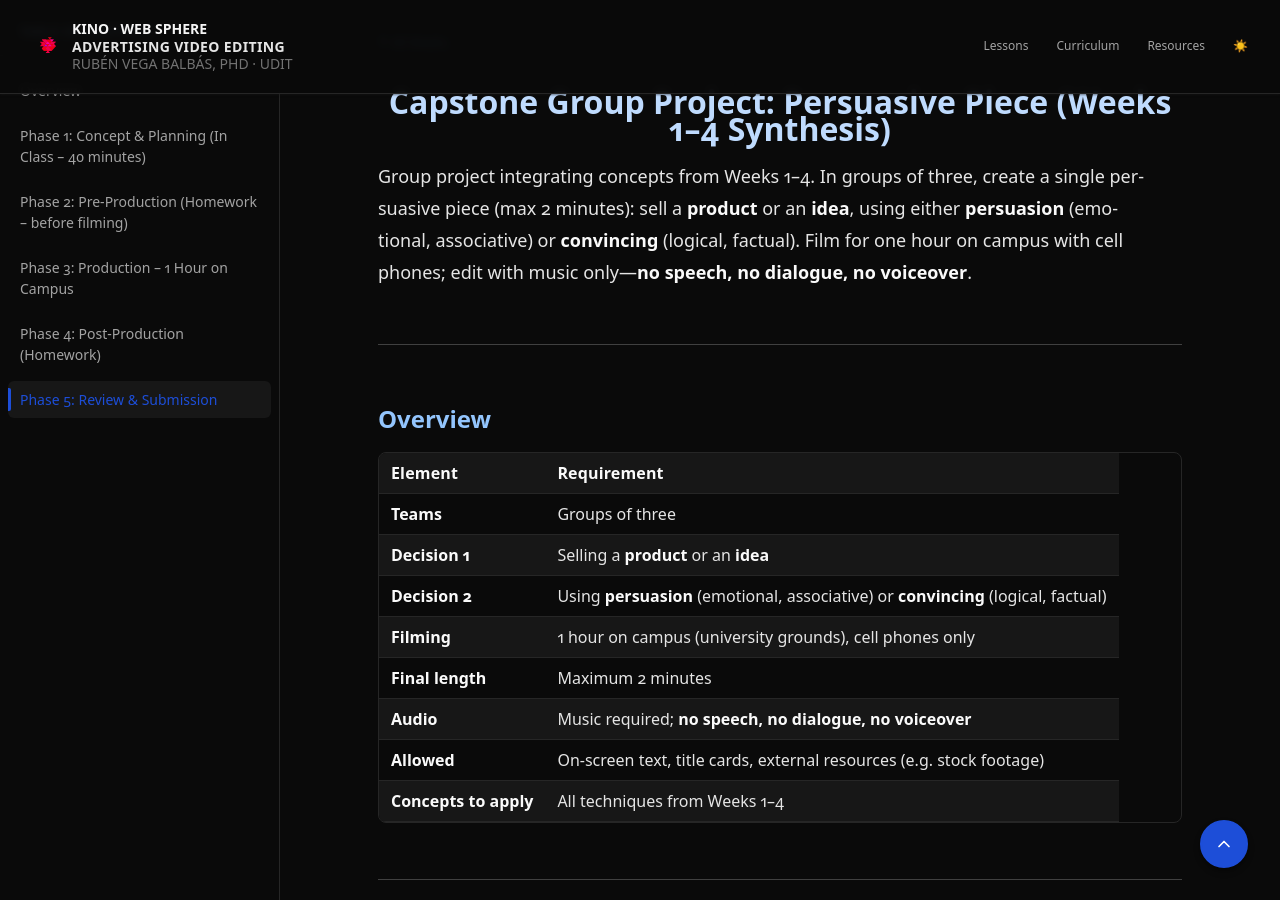
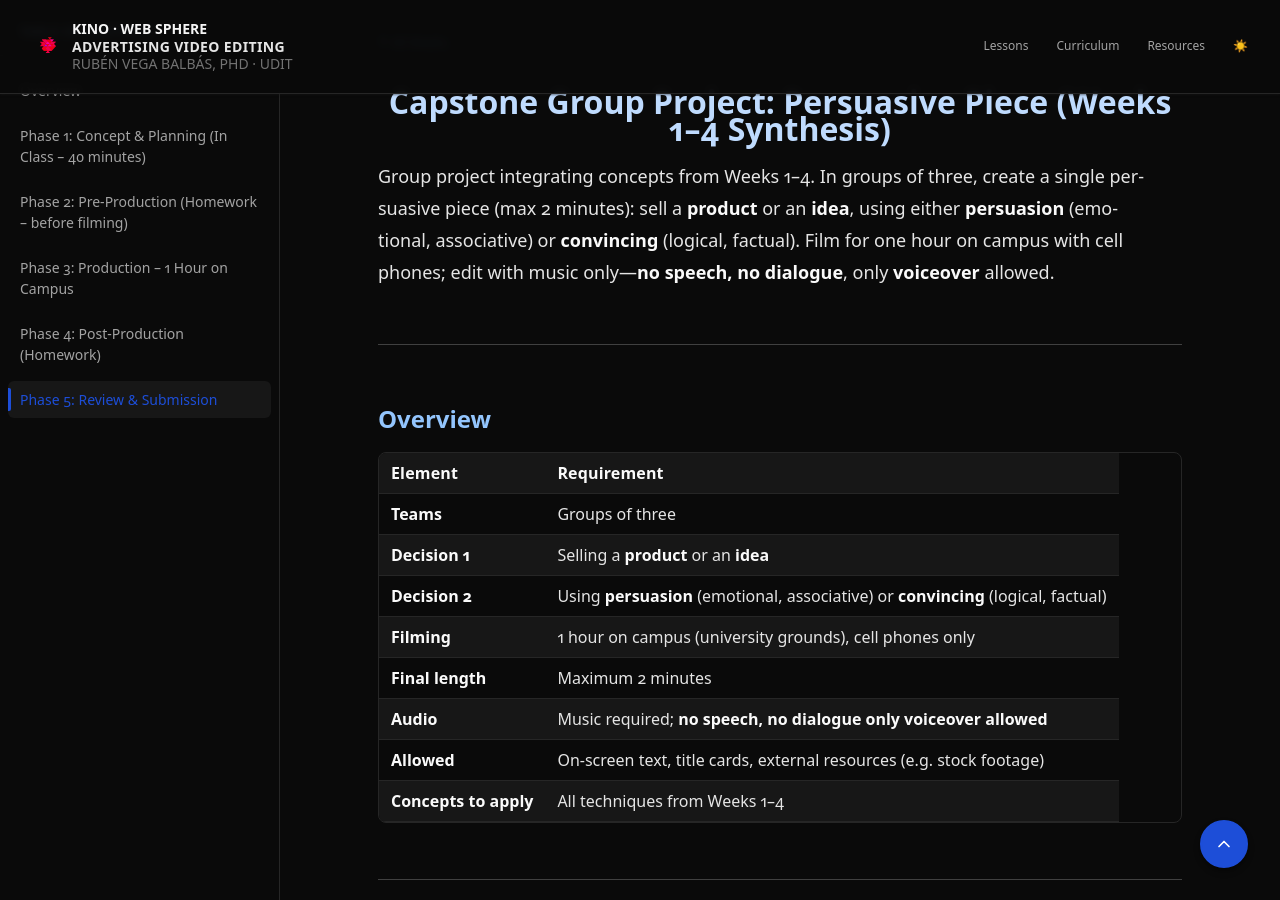
Before and after one commit to ruvebal/advertising-video_editing-udit, a Jekyll site: the page built from docs/_assignments/edit-01.md, in a window 1280 px wide and 900 px high, scrolled down 400 px. Built offline with Jekyll 4.4.1, drawn with Linux system fonts in a browser that asks for light colours; some of the changed text lies outside the part shown.

Commit message:
edits on assignments

```diff
--- a/docs/_assignments/edit-01.md
+++ b/docs/_assignments/edit-01.md
@@ -14,7 +14,7 @@ description: 'Group assignment (Weeks 1–4 synthesis): create a max-2-minute pe
 
 # Capstone Group Project: Persuasive Piece (Weeks 1–4 Synthesis)
 
-Group project integrating concepts from Weeks 1–4. In groups of three, create a single persuasive piece (max 2 minutes): sell a **product** or an **idea**, using either **persuasion** (emotional, associative) or **convincing** (logical, factual). Film for one hour on campus with cell phones; edit with music only—**no speech, no dialogue, no voiceover**.
+Group project integrating concepts from Weeks 1–4. In groups of three, create a single persuasive piece (max 2 minutes): sell a **product** or an **idea**, using either **persuasion** (emotional, associative) or **convincing** (logical, factual). Film for one hour on campus with cell phones; edit with music only—**no speech, no dialogue**, only **voiceover** allowed.
 
 ---
 
@@ -27,7 +27,7 @@ Group project integrating concepts from Weeks 1–4. In groups of three, create
 | **Decision 2**        | Using **persuasion** (emotional, associative) or **convincing** (logical, factual) |
 | **Filming**           | 1 hour on campus (university grounds), cell phones only                            |
 | **Final length**      | Maximum 2 minutes                                                                  |
-| **Audio**             | Music required; **no speech, no dialogue, no voiceover**                           |
+| **Audio**             | Music required; **no speech, no dialogue** **only voiceover allowed**                           |
 | **Allowed**           | On-screen text, title cards, external resources (e.g. stock footage)               |
 | **Concepts to apply** | All techniques from Weeks 1–4                                                      |
 
```
Also changed, not shown: other parts of docs/_assignments/edit-01.md (+1 -1 lines), docs/_assignments/analysis.md (+3 -11 lines).
